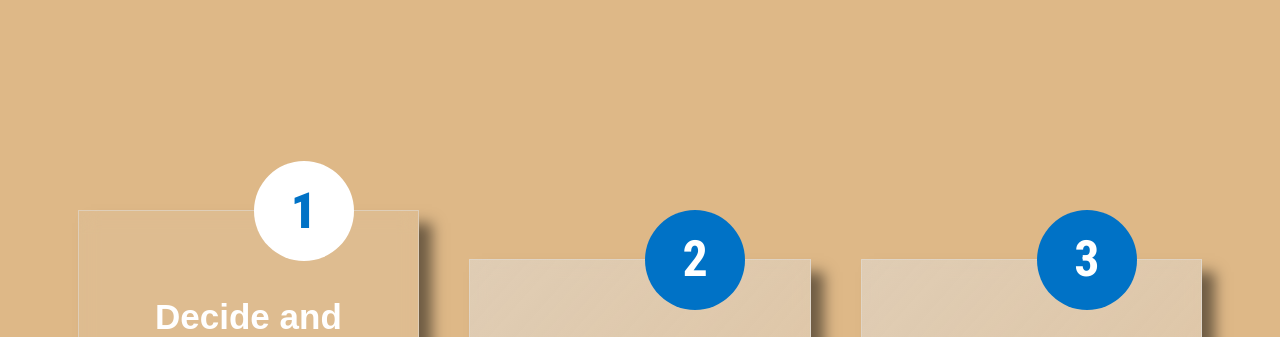
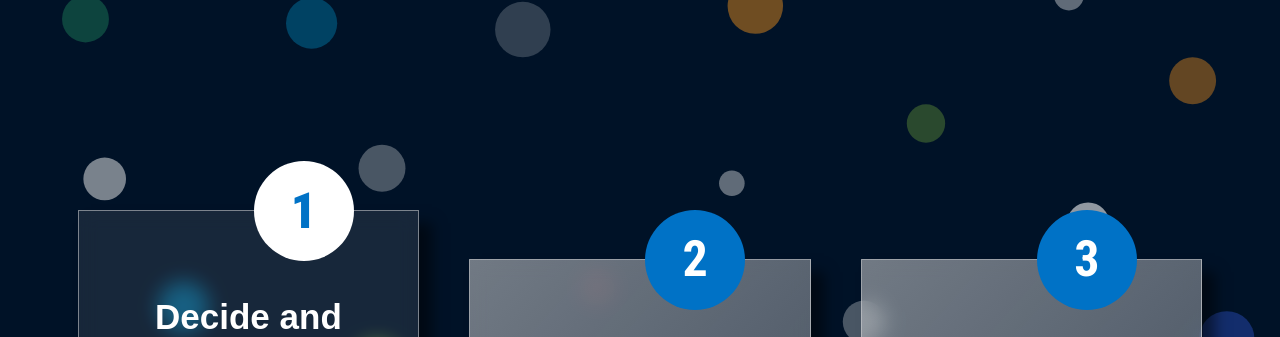
Before and after one commit to Dhivya-Vijay/Glassmorphismcode, a plain HTML site: page index.html in a window 1280 px wide. Shown: the top 337 px of the page. Drawn offline with Linux system fonts and the light colour scheme.

Commit message:
Update card.css

```diff
--- a/card.css
+++ b/card.css
@@ -1,5 +1,5 @@
 body{
-    background-image: url(./assets/image/bgImage1.svg);
+    background-image: url(bgImage1.svg);
     background-color: burlywood;
     background-repeat: no-repeat;
     background-position: center;
```
